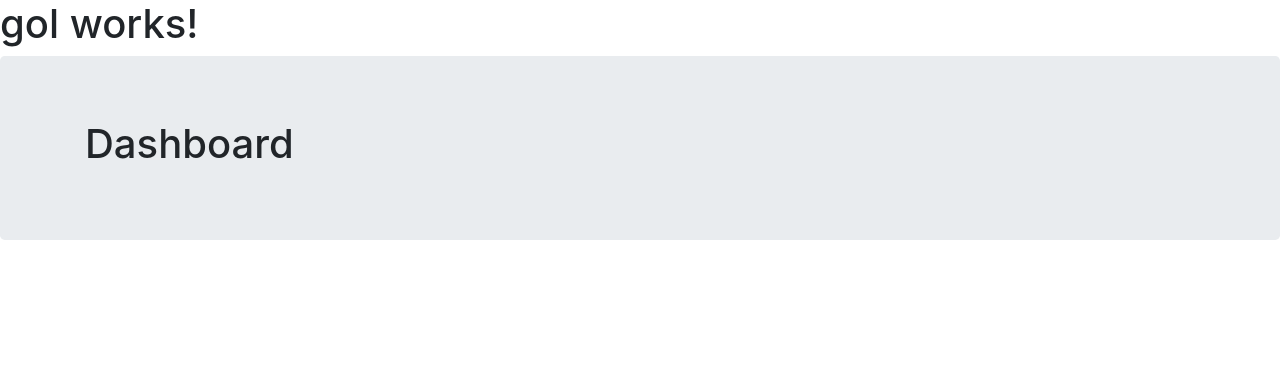
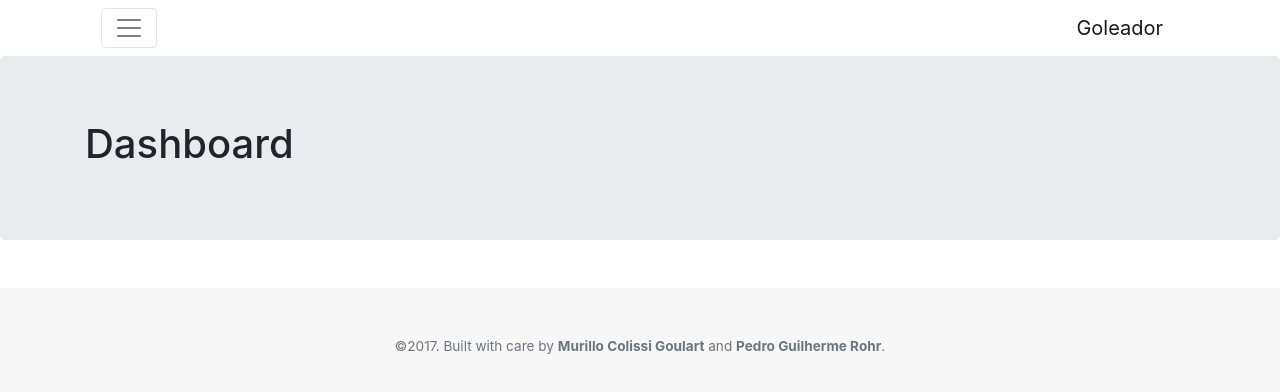
Before and after one commit to murillocg/goleador, an Angular app in the folder src/main/webapp/: page /dashboard in a window 1280 px wide. Shown: the top 392 px of the page. Built offline with nearby package versions, Linux system fonts and the light colour scheme.

Commit message:
Added the header and the footer of the app (both reponsive)

```diff
--- a/src/main/webapp/src/app/app.component.css
+++ b/src/main/webapp/src/app/app.component.css
@@ -0,0 +1,10 @@
+.navbar {
+    background-color: #ffffff;
+}
+.bd-footer {
+    padding: 3rem 0;
+    margin-top: 3rem;
+    font-size: 85%;
+    background-color: #f7f7f7;
+    text-align: left;
+}
--- a/src/main/webapp/src/app/app.component.html
+++ b/src/main/webapp/src/app/app.component.html
@@ -1,4 +1,28 @@
-<h1>
-  {{title}}
-</h1>
+<div class="container">
+  <header class="navbar navbar-light navbar-fixed-top navbar-toggleable">
+      <button class="navbar-toggler navbar-toggler-right" type="button" (click)="navbarCollapsed = !navbarCollapsed"
+              [attr.aria-expanded]="!navbarCollapsed" aria-controls="navbarContent" aria-expanded="false" aria-label="Toggle navigation">
+        <span class="navbar-toggler-icon"></span>
+      </button>
+      <a class="navbar-brand" routerLink="/dashboard">Goleador</a>
+      <div class="navbar-collapse" [ngbCollapse]="navbarCollapsed" id="navbarContent">
+        <ul class="navbar-nav mr-auto">
+          <li class="nav-item" routerLinkActive="active">
+            <a class="nav-link" routerLink="/jogadores">Jogadores</a>
+          </li>
+          <li class="nav-item" routerLinkActive="active">
+            <a class="nav-link" routerLink="/partidas">Partidas</a>
+          </li>
+          <li class="nav-item" routerLinkActive="active">
+            <a class="nav-link" routerLink="/goleadores">Goleadores</a>
+          </li>
+        </ul>
+      </div>
+    </header>
+</div>
 <router-outlet></router-outlet>
+<footer class="bd-footer text-muted text-center">
+  <div class="container">
+    <p>©2017. Built with care by <b>Murillo Colissi Goulart</b> and <b>Pedro Guilherme Rohr</b>.</p>
+  </div>
+</footer>
--- a/src/main/webapp/src/app/app.component.ts
+++ b/src/main/webapp/src/app/app.component.ts
@@ -6,5 +6,5 @@ import { Component } from '@angular/core';
   styleUrls: ['./app.component.css']
 })
 export class AppComponent {
-  title = 'gol works!';
+  navbarCollapsed = true;
 }
```
